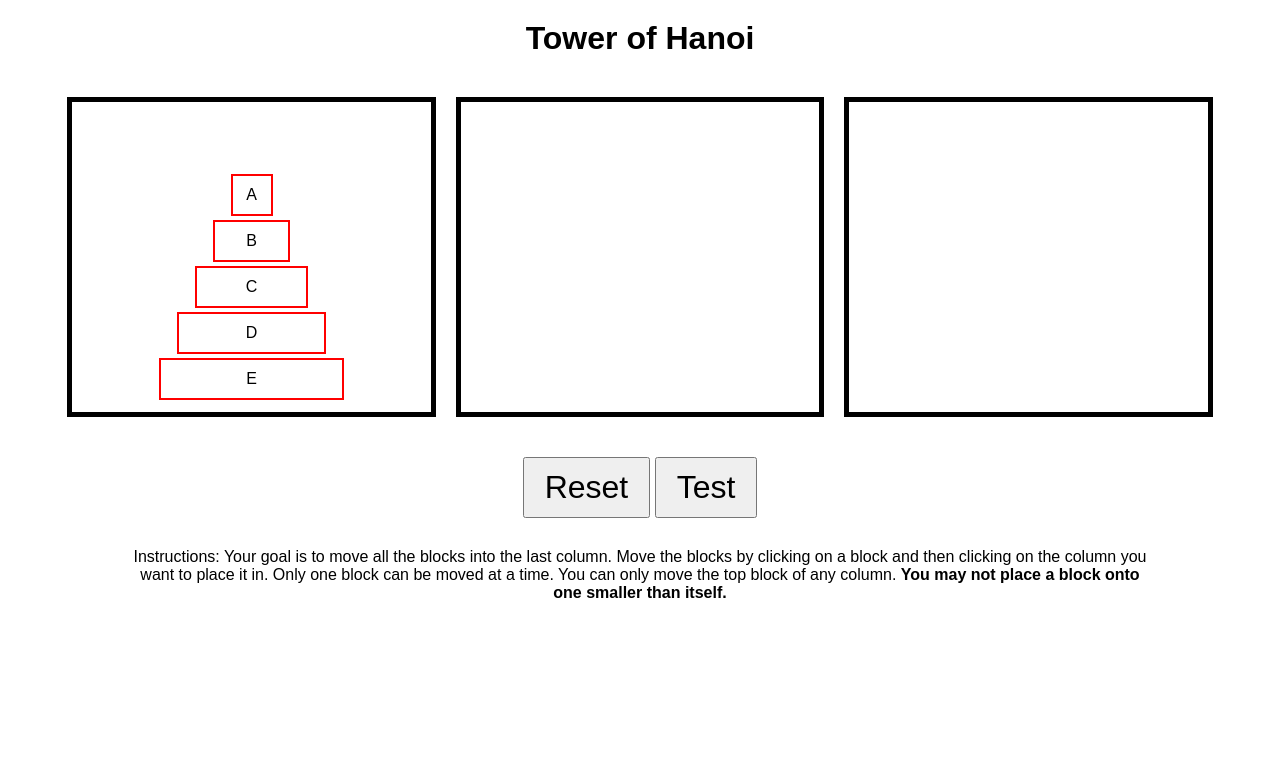
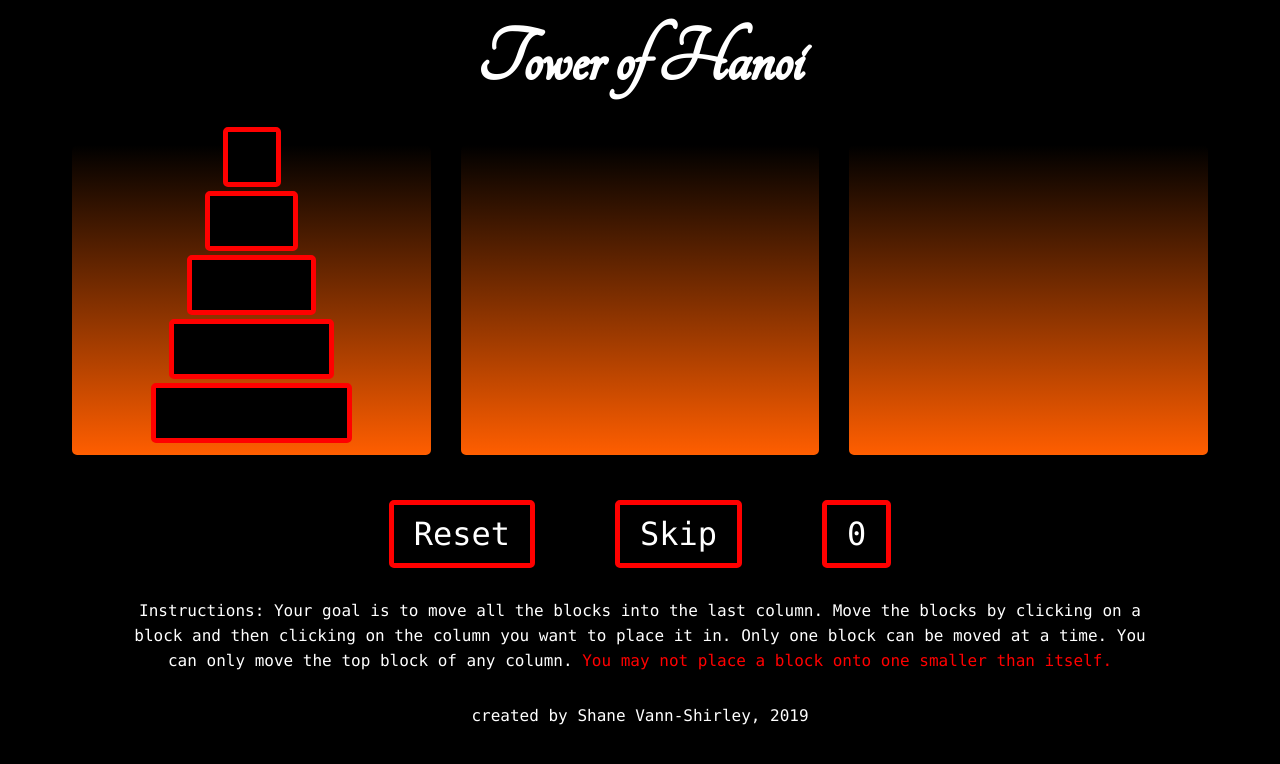
Before and after one commit to ashanevs/tower-of-hanoi, a plain HTML site: page index.html in a window 1280 px wide. Both pictures are taken after a click on the button "Reset". Drawn offline with Linux system fonts and the light colour scheme.

Commit message:
added win condition screen, added move counter feature

```diff
--- a/index.html
+++ b/index.html
@@ -6,30 +6,38 @@
     <meta http-equiv="X-UA-Compatible" content="ie=edge" />
     <title>Tower of Hanoi by Shane Vann-Shirley</title>
     <link rel="stylesheet" type="text/css" href="style.css" />
+    <link
+      href="https://fonts.googleapis.com/css?family=Tangerine&display=swap"
+      rel="stylesheet"
+    />
   </head>
   <body>
     <h1>Tower of Hanoi</h1>
     <div class="container">
-      <div class="firstPanel panels">
-        <div class="box box-e" data-length="5">E</div>
-        <div class="box box-d" data-length="4">D</div>
-        <div class="box box-c" data-length="3">C</div>
-        <div class="box box-b" data-length="2">B</div>
-        <div class="box box-a" data-length="1">A</div>
+      <div class="first-panel panels">
+        <div class="box box-e" data-length="5"></div>
+        <div class="box box-d" data-length="4"></div>
+        <div class="box box-c" data-length="3"></div>
+        <div class="box box-b" data-length="2"></div>
+        <div class="box box-a" data-length="1"></div>
       </div>
-      <div class="secondPanel panels"></div>
-      <div class="thirdPanel panels"></div>
+      <div class="second-panel panels"></div>
+      <div class="third-panel panels"></div>
     </div>
-
-    <button type="button" class="resetbutton">Reset</button>
-    <button type="button" class="testbutton">Test</button>
+    <div class="win-screen">Congratulations! You won</div>
+    <div class="button-div">
+      <button type="button" class="resetbutton">Reset</button>
+      <button type="button" class="testbutton">Skip</button>
+      <div class="move-counter">0</div>
+    </div>
     <p>
       Instructions: Your goal is to move all the blocks into the last column.
       Move the blocks by clicking on a block and then clicking on the column you
       want to place it in. Only one block can be moved at a time. You can only
       move the top block of any column.
-      <strong>You may not place a block onto one smaller than itself.</strong>
+      <span>You may not place a block onto one smaller than itself.</span>
     </p>
+    <p>created by Shane Vann-Shirley, 2019</p>
     <script type="text/javascript" src="main.js"></script>
   </body>
 </html>
--- a/main.js
+++ b/main.js
@@ -1,15 +1,20 @@
-//This section creates const variables for the boxes (moving items) and panels in the DOM.
+//This section creates const variables for the boxes (moving items), panels, and buttons in the DOM
 //Also creates variables to store the currently selected box and panel.
 //Lastly, calls function to allow initial interaction with boxes on page load
 
 const anyBox = document.querySelectorAll(".box");
-const firstPanel = document.querySelector(".firstPanel");
-const secondPanel = document.querySelector(".secondPanel");
-const thirdPanel = document.querySelector(".thirdPanel");
+const firstPanel = document.querySelector(".first-panel");
+const secondPanel = document.querySelector(".second-panel");
+const thirdPanel = document.querySelector(".third-panel");
 const resetButton = document.querySelector(".resetbutton");
 const testButton = document.querySelector(".testbutton");
+const panelContainer = document.querySelector(".container");
+const winScreen = document.querySelector(".win-screen");
+const moveCounterBox = document.querySelector(".move-counter");
 var selectedBox;
 var selectedPanel;
+var moveCounter = 0;
+
 addBoxTargets();
 
 //This function adds event listeners to the boxes. It checks to make sure no box is currently selected,
@@ -24,7 +29,7 @@ function addBoxTargets() {
       if (!selectedBox) {
         selectedBox = evt.target;
         if (selectedBox.nextElementSibling === null) {
-          anyBox[i].style.border = "2px solid black";
+          anyBox[i].style.border = "5px solid red";
           anyBox[i].style.margin = "0px 0px 10px 0px";
           evt.stopPropagation();
           addPanelTargets();
@@ -49,15 +54,17 @@ function addPanelTargets() {
     selectedPanel = firstPanel;
     if (checkSizing() === false) {
       selectedBox.style.margin = "2px 0px";
-      selectedBox.style.border = "2px solid red";
+      selectedBox.style.border = "5px solid red";
       evt.target.removeEventListener("click", evt);
       selectedBox = null;
       addBoxTargets();
       return;
     }
     firstPanel.appendChild(selectedBox);
+    moveCounter++;
+    moveCounterBox.innerHTML = moveCounter;
     selectedBox.style.margin = "2px 0px";
-    selectedBox.style.border = "2px solid red";
+    selectedBox.style.border = "5px solid red";
     evt.target.removeEventListener("click", evt);
     selectedBox = null;
     addBoxTargets();
@@ -69,15 +76,17 @@ function addPanelTargets() {
     selectedPanel = secondPanel;
     if (checkSizing() === false) {
       selectedBox.style.margin = "2px 0px";
-      selectedBox.style.border = "2px solid red";
+      selectedBox.style.border = "5px solid red";
       evt.target.removeEventListener("click", evt);
       selectedBox = null;
       addBoxTargets();
       return;
     }
     secondPanel.appendChild(selectedBox);
+    moveCounter++;
+    moveCounterBox.innerHTML = moveCounter;
     selectedBox.style.margin = "2px 0px";
-    selectedBox.style.border = "2px solid red";
+    selectedBox.style.border = "5px solid red";
     evt.target.removeEventListener("click", evt);
     selectedBox = null;
     addBoxTargets();
@@ -89,15 +98,17 @@ function addPanelTargets() {
     selectedPanel = thirdPanel;
     if (checkSizing() === false) {
       selectedBox.style.margin = "2px 0px";
-      selectedBox.style.border = "2px solid red";
+      selectedBox.style.border = "5px solid red";
       evt.target.removeEventListener("click", evt);
       selectedBox = null;
       addBoxTargets();
       return;
     }
     thirdPanel.appendChild(selectedBox);
+    moveCounter++;
+    moveCounterBox.innerHTML = moveCounter;
     selectedBox.style.margin = "2px 0px";
-    selectedBox.style.border = "2px solid red";
+    selectedBox.style.border = "5px solid red";
     evt.target.removeEventListener("click", evt);
     selectedBox = null;
     addBoxTargets();
@@ -141,15 +152,13 @@ resetButton.addEventListener("click", function(evt) {
   for (let i = 0; i < 5; i++) {
     firstPanel.appendChild(anyBox[i]);
     anyBox[i].style.margin = "2px 0px";
-    anyBox[i].style.border = "2px solid red";
+    anyBox[i].style.border = "5px solid red";
+    panelContainer.style.display = "flex";
+    winScreen.style.display = "none";
+    moveCounter = 0;
+    moveCounterBox.innerHTML = moveCounter;
   }
 });
-
-function winConditionMet() {
-  if (thirdPanel.childElementCount === 5) {
-    alert("you won!");
-  }
-}
 
 testButton.addEventListener("click", function(evt) {
   evt.preventDefault();
@@ -159,6 +168,17 @@ testButton.addEventListener("click", function(evt) {
   for (let i = 0; i < 4; i++) {
     thirdPanel.appendChild(anyBox[i]);
     anyBox[i].style.margin = "2px 0px";
-    anyBox[i].style.border = "2px solid red";
+    anyBox[i].style.border = "5px solid red";
+    moveCounter = 0;
+    moveCounterBox.innerHTML = moveCounter;
   }
 });
+
+function winConditionMet() {
+  if (thirdPanel.childElementCount === 5) {
+    panelContainer.style.display = "none";
+    winScreen.style.display = "block";
+    winScreen.innerHTML =
+      "Congratulations! You won in " + moveCounter + " moves.";
+  }
+}
--- a/style.css
+++ b/style.css
@@ -1,27 +1,44 @@
 body {
   text-align: center;
-  font-family: Arial, Helvetica, sans-serif;
+  font-family: Monaco, Arial, Helvetica, sans-serif;
   margin: 0 auto;
+  background: black;
+  color: white;
 }
 .container {
   display: flex;
   justify-content: center;
   align-items: center;
   height: 400px;
+  margin: -20px 0px 0px 0px;
 }
 h1 {
-  margin: 20px 0px 0px 0px;
+  font-family: Tangerine;
+  font-size: 80px;
+  margin: 20px 0px;
 }
 p {
   margin: 30px 10%;
+  line-height: 25px;
 }
-.resetbutton {
+span {
+  color: red;
+}
+.button-div {
+  display: flex;
+  justify-content: center;
+}
+.resetbutton,
+.testbutton,
+.move-counter {
   padding: 10px 20px;
   font-size: 32px;
-}
-.testbutton {
-  padding: 10px 20px;
-  font-size: 32px;
+  background: black;
+  border: 5px solid red;
+  border-radius: 5px;
+  color: white;
+  margin: 0px 40px;
+  font-family: Monaco, Arial, Helvetica, sans-serif;
 }
 .panels {
   display: flex;
@@ -31,20 +48,24 @@ p {
   width: 28%;
   margin: 0 10px;
   height: 300px;
+  background-image: linear-gradient(black, rgb(255, 94, 0));
 }
-.firstPanel,
-.secondPanel,
-.thirdPanel {
+.first-panel,
+.second-panel,
+.third-panel {
   padding: 0px 0px 10px 0px;
+  border-radius: 10px;
 }
 .box-a,
 .box-b,
 .box-c,
 .box-d,
 .box-e {
-  padding: 10px;
+  padding: 25px 15px;
   margin: 2px 0;
-  border: 2px solid red;
+  border: 5px solid red;
+  border-radius: 5px;
+  background: black;
 }
 .box-a {
   width: 5%;
@@ -61,3 +82,7 @@ p {
 .box-e {
   width: 45%;
 }
+.win-screen {
+  display: none;
+  margin: 0px 0px 20px 0px;
+}
```
